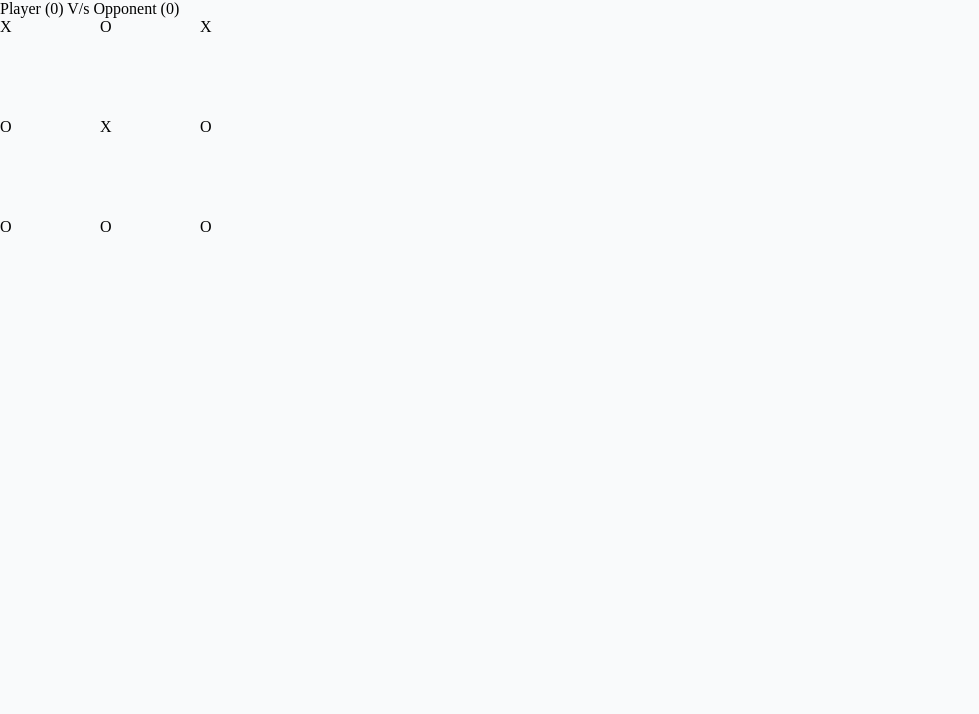
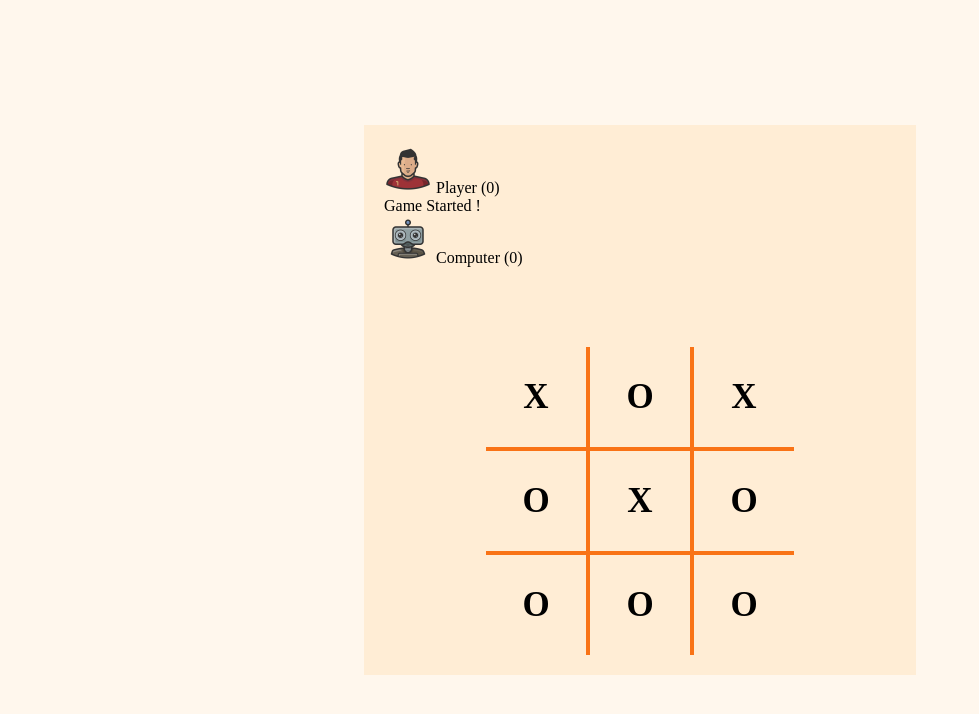
Before and after one commit to iamashay/Tic-Tac-Toe, a plain HTML site: page index.html in a window 1280 px wide. Shown: the whole page, without its empty margins (0-979 px from the left). Drawn offline with Linux system fonts and the light colour scheme.

Commit message:
Style the game front end

```diff
--- a/index.html
+++ b/index.html
@@ -10,8 +10,12 @@
 <body>
     <div id="game-wrapper">
         <div class="game-container">
-            <div class="game-info">Player (0) V/s Opponent (0)</div>
-            <div class="game-screen">
+            <div class="game-info">
+                <div class="player"><img alt="player icon" src="./res/player.png"> Player <span class="player-score">(0)</span></div>
+                <div class="game-message">Game Started !</div>
+                <div class="computer"><img alt="computer icon" src="./res/robot.png"> Computer <spa class="computer-score">(0)</span></div>
+
+            </div>
             <div class="game-pad">
                 <div class="game-grid">X</div>
                 <div class="game-grid">O</div>
@@ -25,6 +29,5 @@
             </div>
         </div>
     </div>
-    </div>
 </body>
 </html>
--- a/res/style.css
+++ b/res/style.css
@@ -5,10 +5,45 @@ html, body {
 }
 
 body {
-    background: #f9fafb;
+    background: #fff7ed;
 }
 
 .game-pad {
     display: grid;
     grid-template: repeat(3, 100px) / repeat(3, 100px);
+    align-items: center;
+    justify-items: center;
+    background: #f97316;
+    gap: 4px;
+    width: fit-content;
+    align-self: center;
 }
+
+#game-wrapper {
+    display: flex;
+    justify-content: center;
+    align-items: center;
+    height: 100%;
+
+}
+
+.game-container {
+    background-color: #ffedd5;
+    display: flex;
+    flex-direction: column;
+    width: max(40vw, 500px);
+    gap: 80px;
+    padding: 20px;
+}
+
+
+.game-grid {
+    background-color: #ffedd5;
+    height: 100%;
+    width: 100%;
+    display: flex;
+    align-items: center;
+    justify-content: center;
+    font-size: 35px;
+    font-weight: 900;
+}
```
Also changed, not shown: res/player.png (added), res/robot.png (added). Lines whose indentation alone changed are shown as unchanged.
